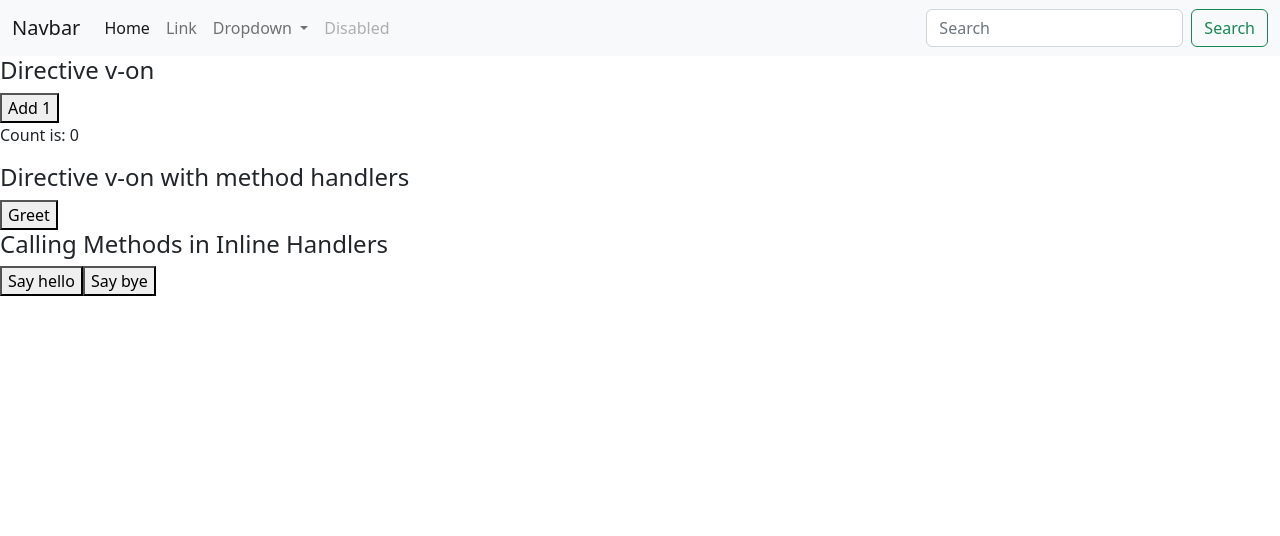
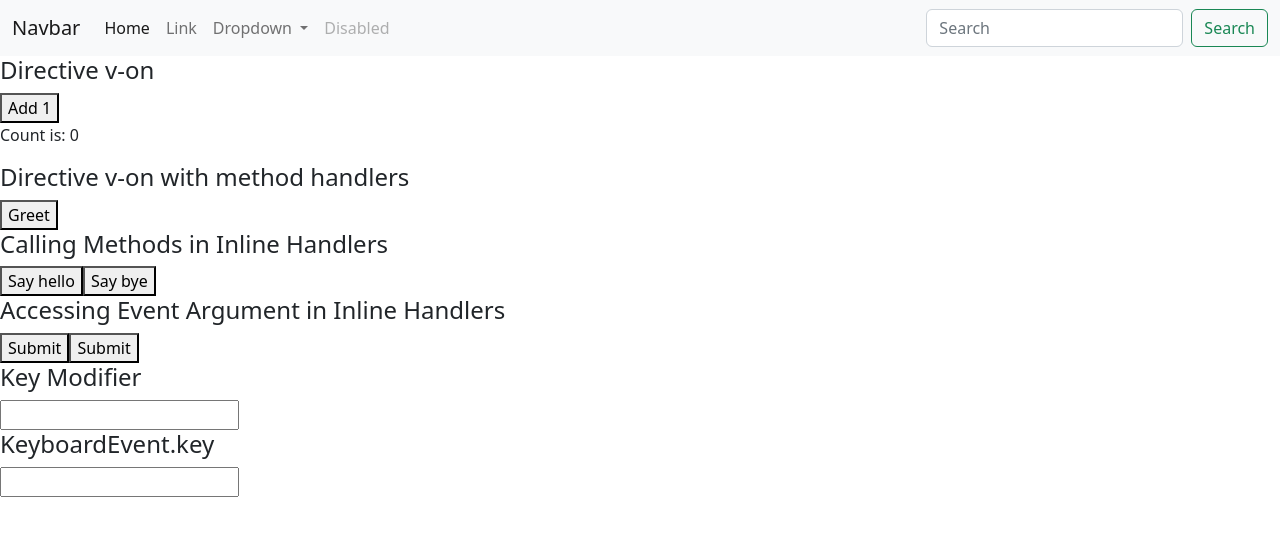
Before and after one commit to ljh9/VueExercises, a Vue app: page / in a window 1280 px wide. Shown: the top 536 px of the page. Built offline with nearby package versions, Linux system fonts and the light colour scheme.

Commit message:
KeyboardEvent

```diff
--- a/src/views/Exercise03/ExerciseTest03.vue
+++ b/src/views/Exercise03/ExerciseTest03.vue
@@ -2,6 +2,9 @@
 import DirectiveVOn from './DirectiveVOn.vue'
 import DirectiveVOnMethodHandlers from './DirectiveVOnMethodHandlers.vue'
 import DirectiveVOnCallMethodInline from './DirectiveVOnCallMethodInline.vue'
+import DirectiveVOnEventArgument from './DirectiveVOnEventArgument.vue'
+import KeyModifier from './KeyModifier.vue'
+import KeyboardEvent from './KeyboardEvent.vue'
 </script>
 
 <template>
@@ -12,5 +15,11 @@ import DirectiveVOnCallMethodInline from './DirectiveVOnCallMethodInline.vue'
         <DirectiveVOnMethodHandlers />
         <h4>Calling Methods in Inline Handlers</h4>
         <DirectiveVOnCallMethodInline />
+        <h4>Accessing Event Argument in Inline Handlers</h4>
+        <DirectiveVOnEventArgument />
+        <h4>Key Modifier</h4>
+        <KeyModifier />
+        <h4>KeyboardEvent.key</h4>
+        <KeyboardEvent />
     </div>
 </template>
--- /dev/null
+++ b/src/views/Exercise03/KeyboardEvent.vue
@@ -0,0 +1,15 @@
+<script>
+export default {
+    methods: {
+        onPageDown() {
+            alert(event.target.tagName);
+        }
+    }
+}
+</script>
+
+<template>
+    <div class="exercise">
+        <input @keyup.page-down="onPageDown" />
+    </div>
+</template>
```
